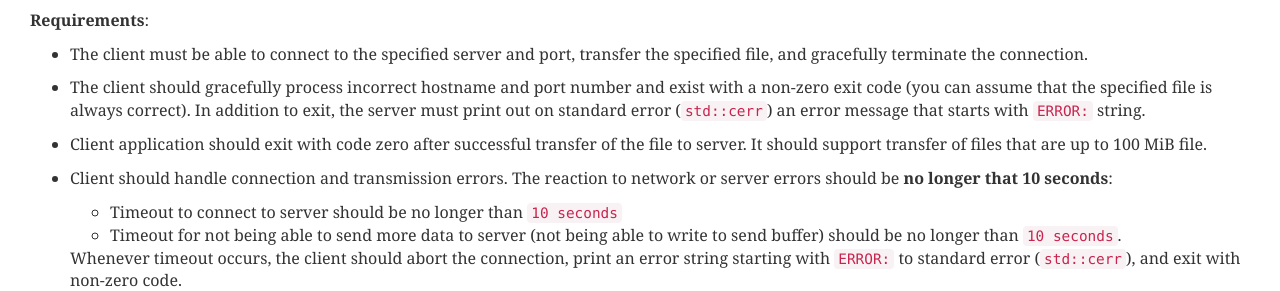
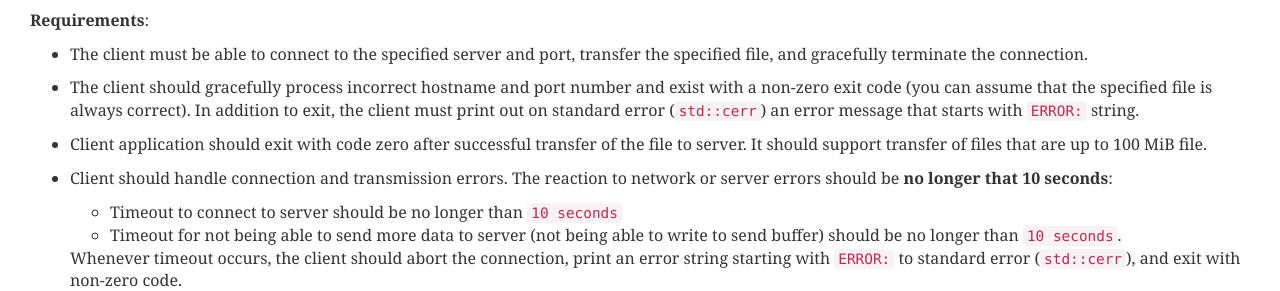
Before and after one commit to cawka/cs118-spring2017, a Jekyll site: the page built from project-1.md, in a window 1280 px wide and 900 px high, scrolled down 1869 px. Shown: the part 184-475 px from the top of the window. Built offline with Jekyll 4.4.1, drawn with Linux system fonts in a browser that asks for light colours; nearby versions of some CDN libraries.

Commit message:
Fix typo in client requirements

```diff
--- a/project-1.md
+++ b/project-1.md
@@ -77,7 +77,7 @@ For example, the command below should result in connection to a server on the sa
 
 - The client must be able to connect to the specified server and port, transfer the specified file, and gracefully terminate the connection.
 
-- The client should gracefully process incorrect hostname and port number and exist with a non-zero exit code (you can assume that the specified file is always correct).  In addition to exit, the server must print out on standard error (`std::cerr`) an error message that starts with `ERROR:` string.
+- The client should gracefully process incorrect hostname and port number and exist with a non-zero exit code (you can assume that the specified file is always correct).  In addition to exit, the client must print out on standard error (`std::cerr`) an error message that starts with `ERROR:` string.
 
 - Client application should exit with code zero after successful transfer of the file to server.  It should support transfer of files that are up to 100 MiB file.
 
```
Also changed, not shown: project-2.md (+1 -1 lines).
